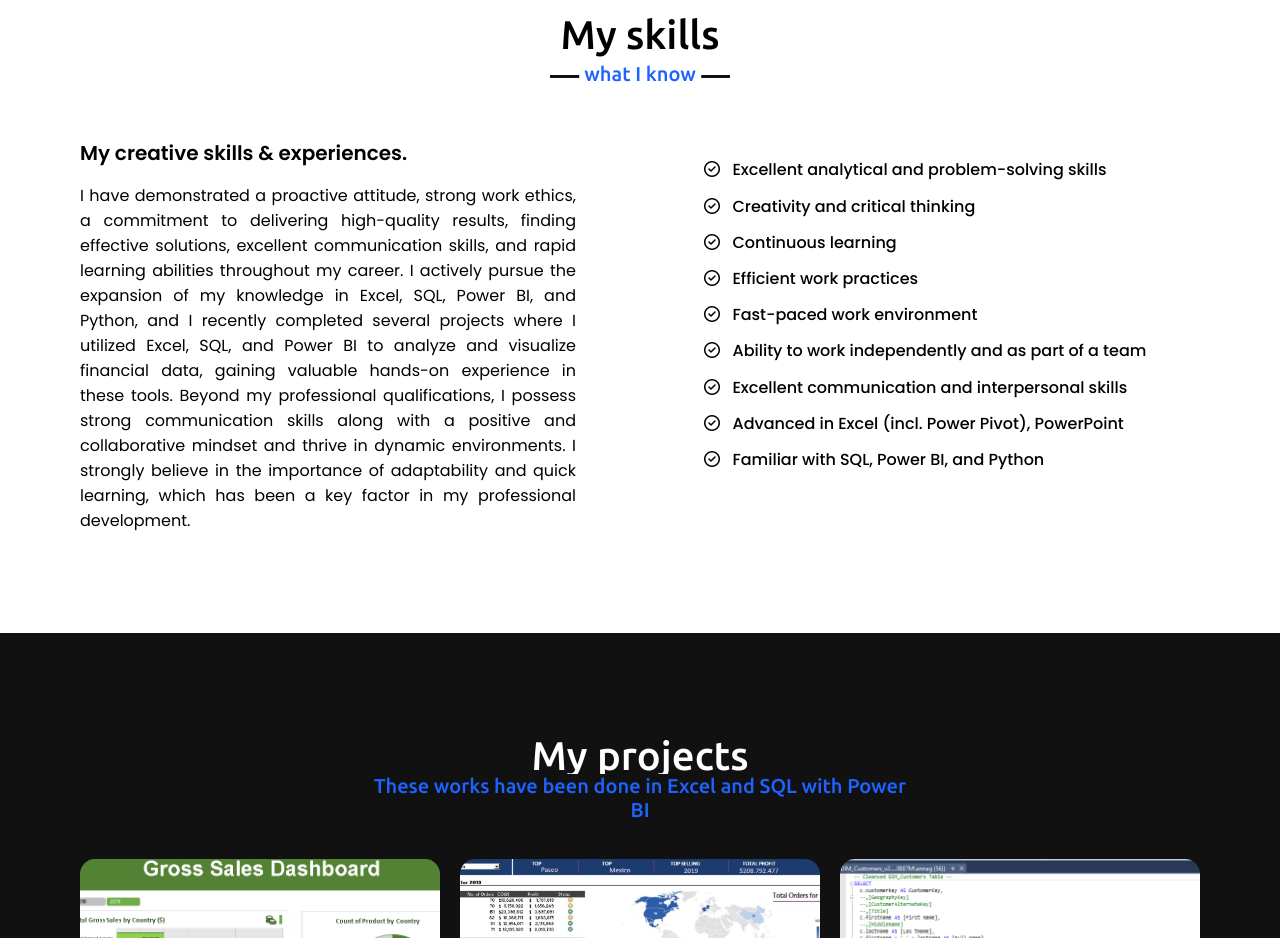
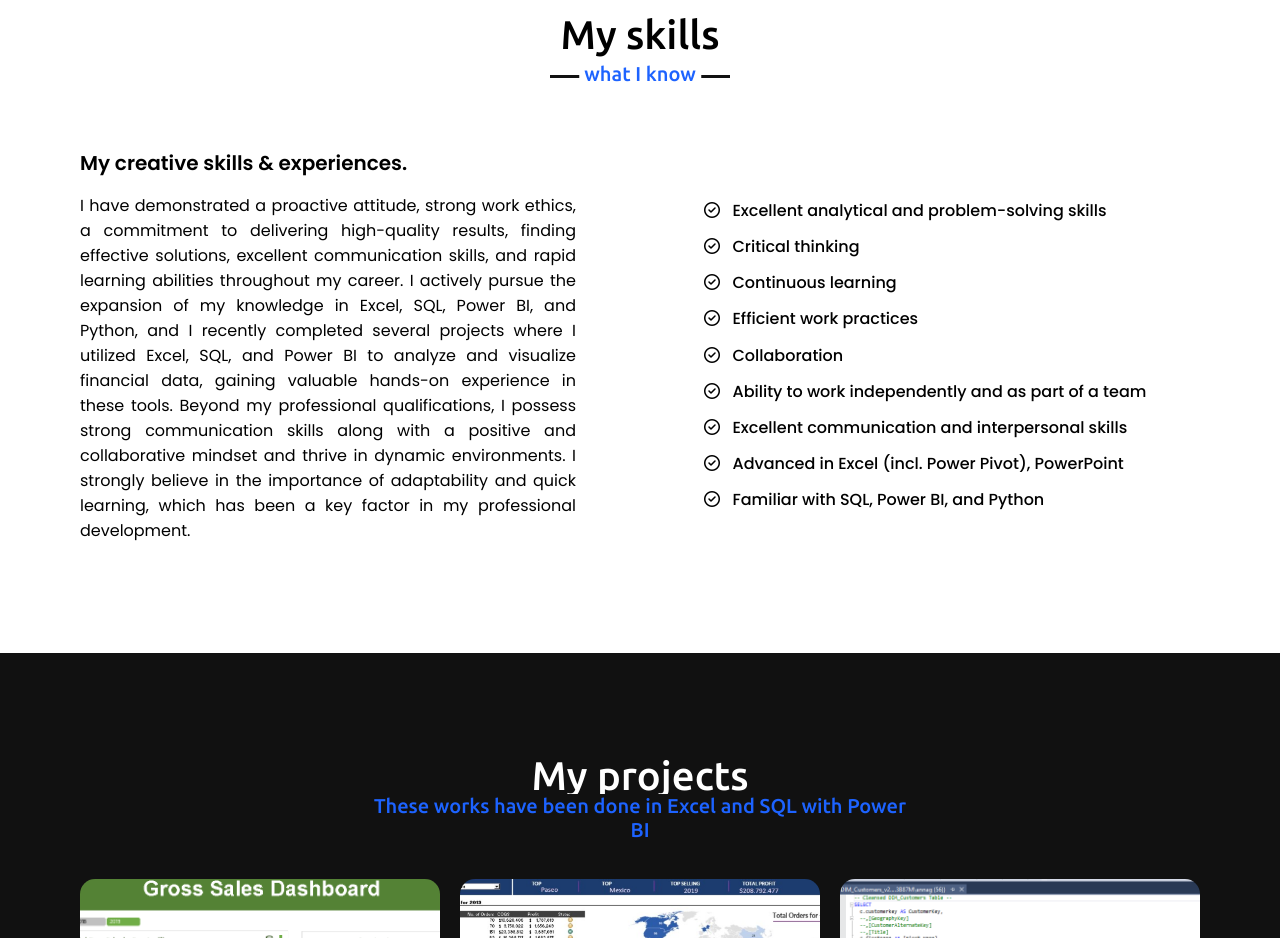
Before and after one commit to annagtz2022/portfolio_cs, a plain HTML site: page index.html in a window 1280 px wide. Shown: the part 2280-3218 px from the top of the page. Drawn offline with nearby package versions, Linux system fonts and the light colour scheme.

Commit message:
Update index.html

```diff
--- a/index.html
+++ b/index.html
@@ -125,11 +125,16 @@
                 </div>
                 <div class="column right">
 
-                    <!--<div class="line">
+                    <div class="line">
                         <div class="info">
                             <span><i class="fa-regular fa-circle-check"></i>&nbsp&nbsp Can-do mindset</span>
                         </div>
-                    </div>-->
+                    </div>
+                    <div class="line">
+                        <div class="info">
+                            <span><i class="fa-regular fa-circle-check"></i>&nbsp&nbsp Can-do mindset</span>
+                        </div>
+                    </div>
                     <div class="bars">
                         <div class="info">
                             <span><i class="fa-regular fa-circle-check"></i>&nbsp&nbsp Excellent analytical and
@@ -138,7 +143,7 @@
                     </div>
                     <div class="bars">
                         <div class="info">
-                            <span><i class="fa-regular fa-circle-check"></i>&nbsp&nbsp Creativity and critical
+                            <span><i class="fa-regular fa-circle-check"></i>&nbsp&nbsp Critical
                                 thinking</span>
                         </div>
                     </div>
@@ -154,8 +159,7 @@
                     </div>
                     <div class="bars">
                         <div class="info">
-                            <span><i class="fa-regular fa-circle-check"></i>&nbsp&nbsp Fast-paced work
-                                environment</span>
+                            <span><i class="fa-regular fa-circle-check"></i>&nbsp&nbsp Collaboration</span>
                         </div>
                     </div>
                     <div class="bars">
@@ -185,8 +189,7 @@
                     </div>
                     <div class="line">
                         <div class="info">
-                            <span><i class="fa-regular fa-circle-check"></i>&nbsp&nbsp Strong interest in data
-                                management and analytics</span>
+                            <span><i class="fa-regular fa-circle-check"></i>&nbsp&nbsp Strong interest in technologies</span>
                         </div>
                     </div>
                 </div>
```
